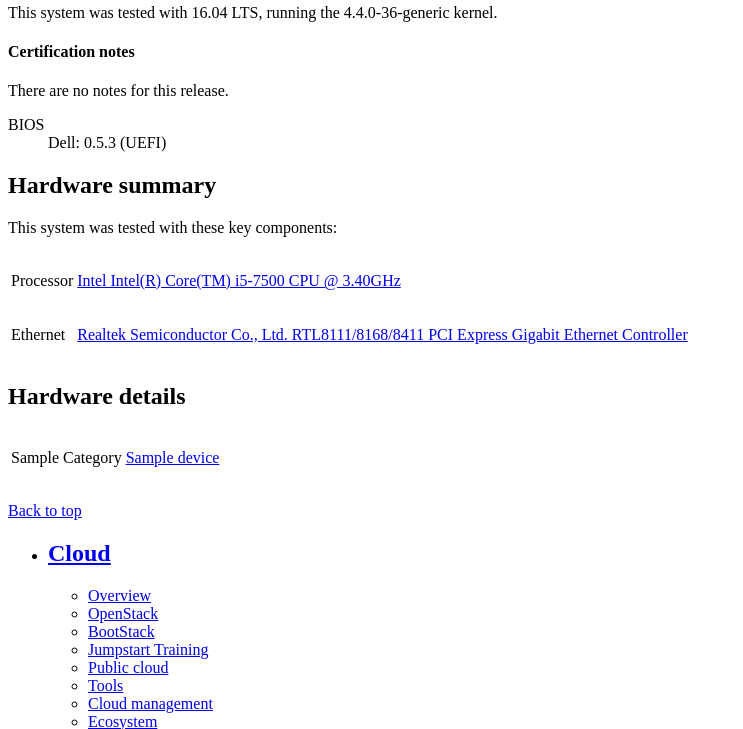
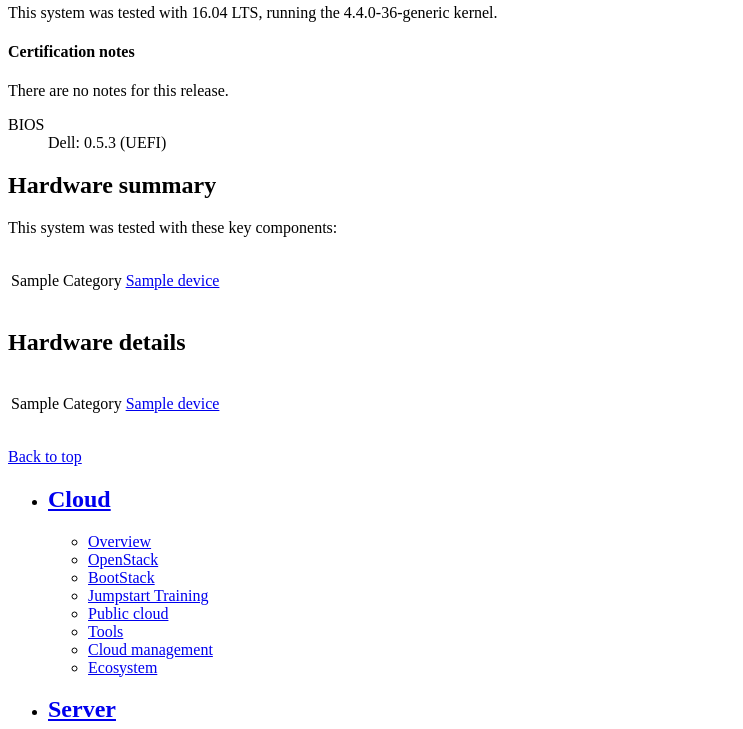
Before and after one commit to canonical/certification.ubuntu.com, a Python web app: template templates/hardware.html in a window 1280 px wide. Shown: the part 756-1485 px from the top of the page, without its empty margins (0-743 px from the left). Run offline with Jinja, Linux system fonts and the light colour scheme; the template is opened without the code that fills it: most values are stand-ins (such as "Sample title", 1, 10 or a date in 2020).

Commit message:
Show all release details devices

```diff
--- a/templates/hardware.html
+++ b/templates/hardware.html
@@ -1,7 +1,7 @@
 {% extends '_layout.html' %} {% block title%} Ubuntu Desktop certified hardware
 {% endblock %} {% block content %}
 
-{{ details }}
+{{ details.release_details }}
 
 <nav role="navigation" class="nav-secondary clearfix">
   <ul class="breadcrumb">
@@ -13,10 +13,8 @@
     <li>&nbsp;›</li>
 
     <li>
-      <a
-        href="https://certification.ubuntu.com/desktop/models/?category=Desktop&amp;category=Laptop&amp;vendors=Dell"
-        >Search Results</a
-      >
+      <a href="https://certification.ubuntu.com/desktop/models/?category=Desktop&amp;category=Laptop&amp;vendors=Dell">Search
+        Results</a>
     </li>
     <li>&nbsp;›</li>
 
@@ -39,13 +37,9 @@
       <h4>Feedback</h4>
       <p>
         If there is an issue with the information for this system, please
-        <a
-          target="_blank"
-          href="https://answers.launchpad.net/ubuntu-certification/+addquestion?field.title=Feedback on the {{
+        <a target="_blank" href="https://answers.launchpad.net/ubuntu-certification/+addquestion?field.title=Feedback on the {{
             details.vendor
-          }} {{ details.name }}"
-          >let us know</a
-        >.
+          }} {{ details.name }}">let us know</a>.
       </p>
     </div>
   </div>
@@ -105,29 +99,22 @@
 
         <table class="definitions">
           <tbody>
+            {% for category, devices in details.release_details.components.items() %}
             <tr>
-              <td class="title">Processor</td>
+              <td style="text-transform: capitalize;" class="title">{{category}}</td>
               <td class="details">
+                {% for device in devices %}
                 <p>
-                  <a
-                    href="/catalog/component/dmi/4103/dmi%3AIntel%28R%29Core%28TM%29i5-7500CPU%403.40GHz/"
-                    >Intel Intel(R) Core(TM) i5-7500 CPU @ 3.40GHz
+                  <a href="/catalog/component/{{ device.bus }}/{{
+                      device.identifier
+                    }}/">{{ device.name }}
+                  </a>
                   </a>
                 </p>
+                {% endfor %}
               </td>
             </tr>
-
-            <tr>
-              <td class="title">Ethernet</td>
-              <td class="details">
-                <p>
-                  <a href="/catalog/component/pci/10ec%3A8168/"
-                    >Realtek Semiconductor Co., Ltd. RTL8111/8168/8411 PCI
-                    Express Gigabit Ethernet Controller
-                  </a>
-                </p>
-              </td>
-            </tr>
+            {% endfor %}
           </tbody>
         </table>
 
@@ -143,11 +130,9 @@
               <td class="details">
                 {% for device in devices %}
                 <p>
-                  <a
-                    href="/catalog/component/{{ device.bus }}/{{
+                  <a href="/catalog/component/{{ device.bus }}/{{
                       device.identifier
-                    }}/"
-                    >{{ device.name }}
+                    }}/">{{ device.name }}
                   </a>
                 </p>
 
```
Also changed, not shown: webapp/views.py (+27 -1 lines).
